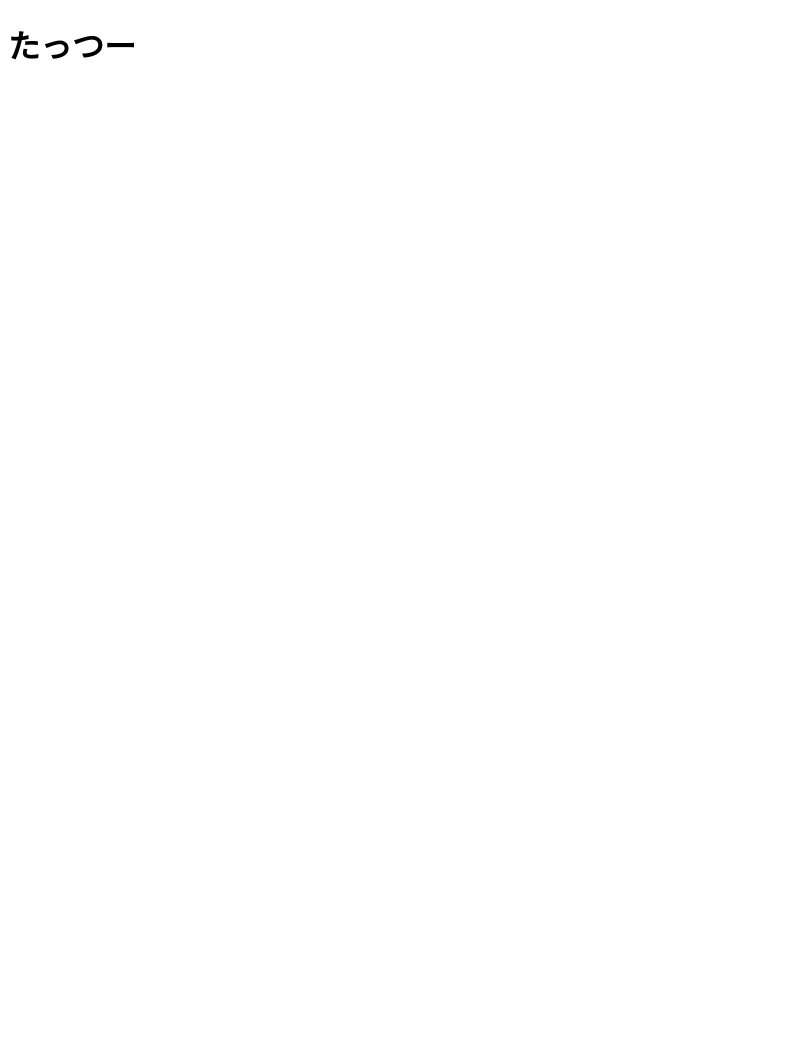
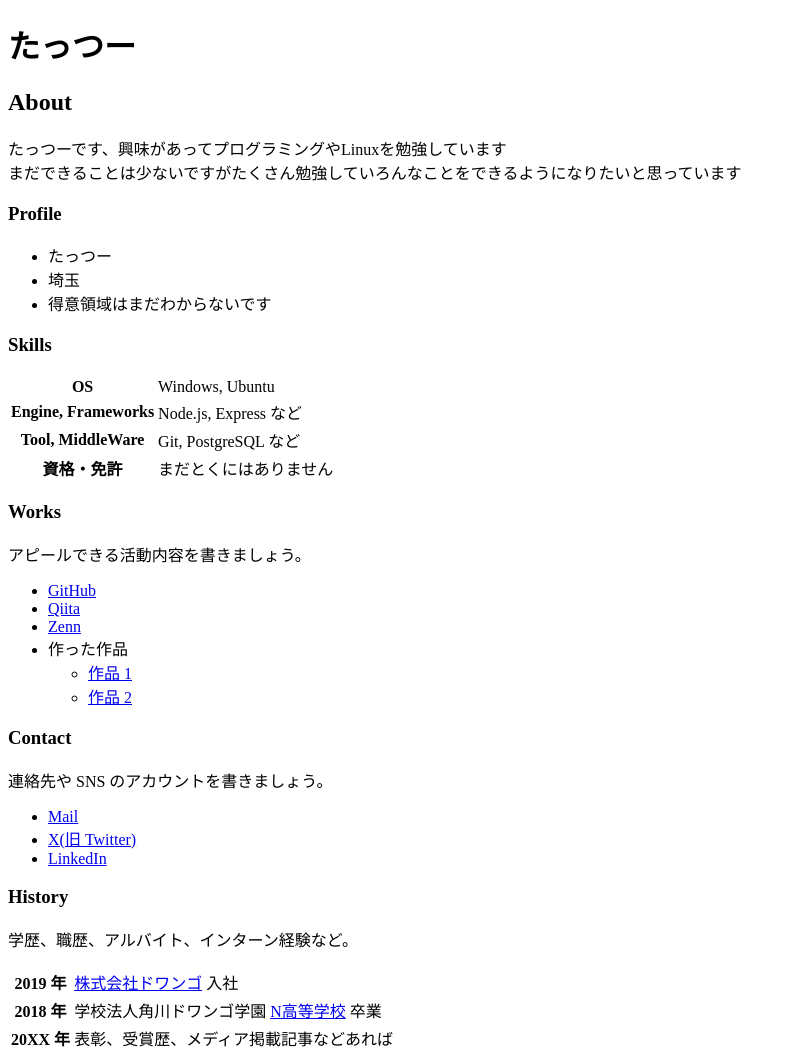
Before and after one commit to Tattu5656/Tattu5656.github.io, a plain HTML site: page index.html in a window 1280 px wide. Shown: the whole page, without its empty margins (0-796 px from the left). Before the commit the page ends 800 px from the top, so only its background shows below. Drawn offline with Linux system fonts and the light colour scheme.

Commit message:
ポートフォリオに必要な情報を追加

```diff
--- a/index.html
+++ b/index.html
@@ -7,5 +7,79 @@
   </head>
   <body>
     <h1>たっつー</h1>
+
+
+    <h2>About</h2>
+    <p>
+      たっつーです、興味があってプログラミングやLinuxを勉強しています<br>
+      まだできることは少ないですがたくさん勉強していろんなことをできるようになりたいと思っています
+    </p>
+
+    <h3>Profile</h3>
+    <ul>
+      <li>たっつー</li>
+      <li>埼玉</li>
+      <li>得意領域はまだわからないです</li>
+    </ul>
+
+    <h3>Skills</h3>
+    <table>
+      <tr>
+        <th>OS</th>
+        <td>Windows, Ubuntu</td>
+      </tr>
+      <tr>
+        <th>Engine, Frameworks</th>
+        <td>Node.js, Express など</td>
+      </tr>
+      <tr>
+        <th>Tool, MiddleWare</th>
+        <td>Git, PostgreSQL など</td>
+      </tr>
+      <tr>
+        <th>資格・免許</th>
+        <td>まだとくにはありません</td>
+      </tr>
+    </table>
+
+    <h3>Works</h3>
+    <p>アピールできる活動内容を書きましょう。</p>
+    <ul>
+      <li><a href="https://github.com/">GitHub</a></li>
+      <li><a href="https://qiita.com/">Qiita</a></li>
+      <li><a href="https://zenn.dev/">Zenn</a></li>
+      <li>
+        作った作品
+        <ul>
+          <li><a href="https://example.com/">作品 1</a></li>
+          <li><a href="https://example.com/">作品 2</a></li>
+        </ul>
+      </li>
+    </ul>
+
+    <h3>Contact</h3>
+    <p>連絡先や SNS のアカウントを書きましょう。</p>
+    <ul>
+      <li><a href="mailto:name@example.com">Mail</a></li>
+      <li><a href="https://twitter.com/n_yobikou">X(旧 Twitter)</a></li>
+      <li><a href="https://www.linkedin.com/">LinkedIn</a></li>
+    </ul>
+
+    <h3>History</h3>
+    <p>学歴、職歴、アルバイト、インターン経験など。</p>
+    <table>
+      <tr>
+        <th>2019 年</th>
+        <td><a href="https://dwango.co.jp/">株式会社ドワンゴ</a> 入社</td>
+      </tr>
+      <tr>
+        <th>2018 年</th>
+        <td>学校法人角川ドワンゴ学園 <a href="https://nnn.ed.jp/">N高等学校</a> 卒業</td>
+      </tr>
+      <tr>
+        <th>20XX 年</th>
+        <td>表彰、受賞歴、メディア掲載記事などあれば</td>
+      </tr>
+    </table>
   </body>
 </html>
```
